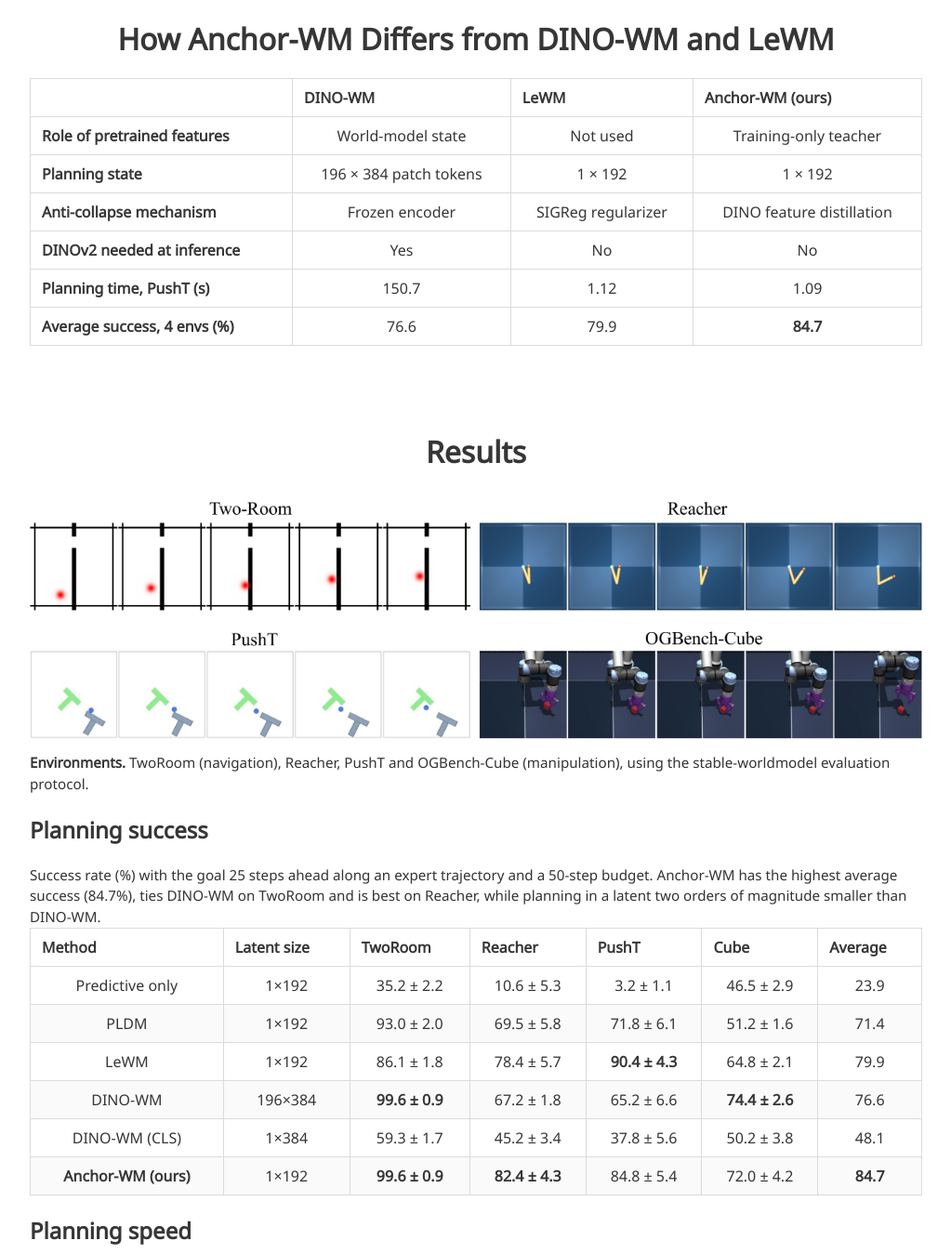
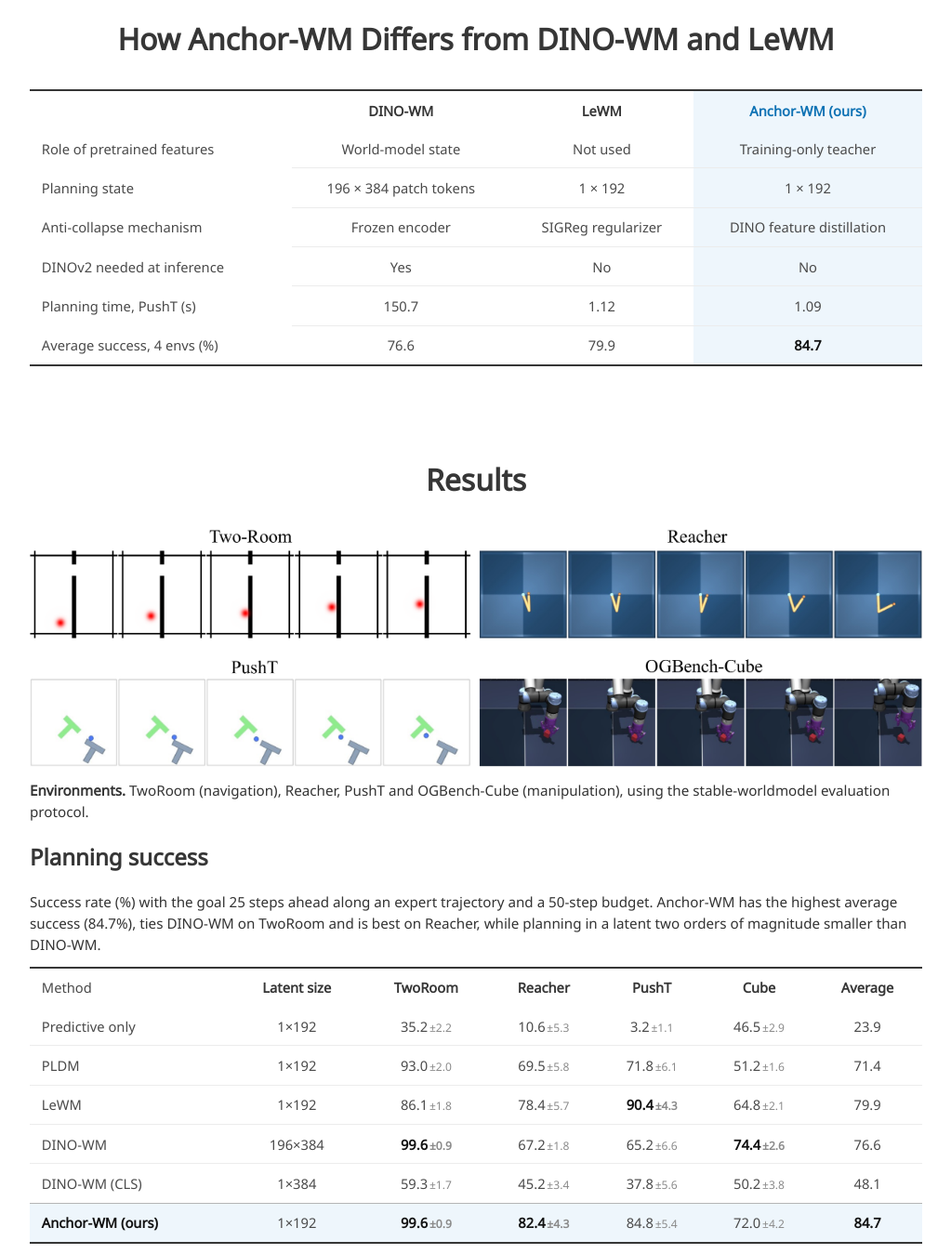
Before and after one commit to YWangatTUD/anchor-wm, a plain HTML site: page index.html in a window 1280 px wide. Shown: the part 2380-3729 px from the top of the page at 93% size, without its empty margins (128-1151 px from the left). Drawn offline with nearby package versions, Linux system fonts and the light colour scheme; some icons are missing; a web font is replaced by a local one.

Commit message:
Restyle result tables

```diff
--- a/index.html
+++ b/index.html
@@ -108,8 +108,18 @@
     .stat .lbl { color: #555; font-size: .95rem; }
     .faq dt { font-weight: 600; margin-top: 1.1rem; }
     .faq dd { margin-left: 0; }
-    table.results td, table.results th { text-align: center; vertical-align: middle; white-space: nowrap; }
-    table.results tr.ours { background: #eef6fc; }
+    .ptable { width: 100%; border-collapse: collapse; font-size: .92rem; font-variant-numeric: tabular-nums;
+              border-top: 2px solid #363636; border-bottom: 2px solid #363636; margin: .75rem 0 .5rem; }
+    table.ptable th:not([align]), table.ptable td { padding: .6rem .8rem; text-align: center; vertical-align: middle; border: none; }
+    .ptable thead th { border-bottom: 1px solid #363636; font-weight: 600; color: #363636; white-space: nowrap; }
+    table.ptable tbody tr + tr th, table.ptable tbody tr + tr td { border-top: 1px solid #ececec; }
+    table.ptable tbody th:not([align]), table.ptable td.name, table.ptable thead th.name { text-align: left; font-weight: 500; color: #4a4a4a; white-space: nowrap; }
+    .ptable .ours { background: #eef6fc; }
+    .ptable thead th.ours { color: hsl(204, 86%, 38%); }
+    .ptable tr.ours td { font-weight: 500; }
+    .ptable tbody tr.sep td { border-top: 1px solid #b5b5b5; }
+    .ptable .pm { color: #8a8a8a; font-size: .82em; margin-left: .15em; }
+    .ptable b { color: #111; }
     .caption { font-size: .95rem; color: #333; margin-top: .5rem; }
     figure { margin: 1.5rem 0; }
   </style>
@@ -278,17 +288,17 @@
     <div class="container is-max-desktop">
       <h2 class="title is-3 has-text-centered">How Anchor-WM Differs from DINO-WM and LeWM</h2>
       <div class="table-container">
-        <table class="table is-bordered is-fullwidth results">
+        <table class="ptable">
           <thead>
-            <tr><th></th><th>DINO-WM</th><th>LeWM</th><th>Anchor-WM (ours)</th></tr>
+            <tr><th></th><th>DINO-WM</th><th>LeWM</th><th class="ours">Anchor-WM (ours)</th></tr>
           </thead>
           <tbody>
-            <tr><th>Role of pretrained features</th><td>World-model state</td><td>Not used</td><td>Training-only teacher</td></tr>
-            <tr><th>Planning state</th><td>196 &times; 384 patch tokens</td><td>1 &times; 192</td><td>1 &times; 192</td></tr>
-            <tr><th>Anti-collapse mechanism</th><td>Frozen encoder</td><td>SIGReg regularizer</td><td>DINO feature distillation</td></tr>
-            <tr><th>DINOv2 needed at inference</th><td>Yes</td><td>No</td><td>No</td></tr>
-            <tr><th>Planning time, PushT (s)</th><td>150.7</td><td>1.12</td><td>1.09</td></tr>
-            <tr><th>Average success, 4 envs (%)</th><td>76.6</td><td>79.9</td><td><b>84.7</b></td></tr>
+            <tr><th>Role of pretrained features</th><td>World-model state</td><td>Not used</td><td class="ours">Training-only teacher</td></tr>
+            <tr><th>Planning state</th><td>196 &times; 384 patch tokens</td><td>1 &times; 192</td><td class="ours">1 &times; 192</td></tr>
+            <tr><th>Anti-collapse mechanism</th><td>Frozen encoder</td><td>SIGReg regularizer</td><td class="ours">DINO feature distillation</td></tr>
+            <tr><th>DINOv2 needed at inference</th><td>Yes</td><td>No</td><td class="ours">No</td></tr>
+            <tr><th>Planning time, PushT (s)</th><td>150.7</td><td>1.12</td><td class="ours">1.09</td></tr>
+            <tr><th>Average success, 4 envs (%)</th><td>76.6</td><td>79.9</td><td class="ours"><b>84.7</b></td></tr>
           </tbody>
         </table>
       </div>
@@ -311,15 +321,15 @@
         budget. Anchor-WM has the highest average success (84.7%), ties DINO-WM on TwoRoom and is best on
         Reacher, while planning in a latent two orders of magnitude smaller than DINO-WM.</p>
       <div class="table-container">
-        <table class="table is-bordered is-striped is-fullwidth results">
-          <thead><tr><th>Method</th><th>Latent size</th><th>TwoRoom</th><th>Reacher</th><th>PushT</th><th>Cube</th><th>Average</th></tr></thead>
+        <table class="ptable">
+          <thead><tr><th class="name">Method</th><th>Latent size</th><th>TwoRoom</th><th>Reacher</th><th>PushT</th><th>Cube</th><th>Average</th></tr></thead>
           <tbody>
-            <tr><td>Predictive only</td><td>1&times;192</td><td>35.2 &plusmn; 2.2</td><td>10.6 &plusmn; 5.3</td><td>3.2 &plusmn; 1.1</td><td>46.5 &plusmn; 2.9</td><td>23.9</td></tr>
-            <tr><td>PLDM</td><td>1&times;192</td><td>93.0 &plusmn; 2.0</td><td>69.5 &plusmn; 5.8</td><td>71.8 &plusmn; 6.1</td><td>51.2 &plusmn; 1.6</td><td>71.4</td></tr>
-            <tr><td>LeWM</td><td>1&times;192</td><td>86.1 &plusmn; 1.8</td><td>78.4 &plusmn; 5.7</td><td><b>90.4 &plusmn; 4.3</b></td><td>64.8 &plusmn; 2.1</td><td>79.9</td></tr>
-            <tr><td>DINO-WM</td><td>196&times;384</td><td><b>99.6 &plusmn; 0.9</b></td><td>67.2 &plusmn; 1.8</td><td>65.2 &plusmn; 6.6</td><td><b>74.4 &plusmn; 2.6</b></td><td>76.6</td></tr>
-            <tr><td>DINO-WM (CLS)</td><td>1&times;384</td><td>59.3 &plusmn; 1.7</td><td>45.2 &plusmn; 3.4</td><td>37.8 &plusmn; 5.6</td><td>50.2 &plusmn; 3.8</td><td>48.1</td></tr>
-            <tr class="ours"><td><b>Anchor-WM (ours)</b></td><td>1&times;192</td><td><b>99.6 &plusmn; 0.9</b></td><td><b>82.4 &plusmn; 4.3</b></td><td>84.8 &plusmn; 5.4</td><td>72.0 &plusmn; 4.2</td><td><b>84.7</b></td></tr>
+            <tr><td class="name">Predictive only</td><td>1&times;192</td><td>35.2<span class="pm">&plusmn;2.2</span></td><td>10.6<span class="pm">&plusmn;5.3</span></td><td>3.2<span class="pm">&plusmn;1.1</span></td><td>46.5<span class="pm">&plusmn;2.9</span></td><td>23.9</td></tr>
+            <tr><td class="name">PLDM</td><td>1&times;192</td><td>93.0<span class="pm">&plusmn;2.0</span></td><td>69.5<span class="pm">&plusmn;5.8</span></td><td>71.8<span class="pm">&plusmn;6.1</span></td><td>51.2<span class="pm">&plusmn;1.6</span></td><td>71.4</td></tr>
+            <tr><td class="name">LeWM</td><td>1&times;192</td><td>86.1<span class="pm">&plusmn;1.8</span></td><td>78.4<span class="pm">&plusmn;5.7</span></td><td><b>90.4<span class="pm">&plusmn;4.3</span></b></td><td>64.8<span class="pm">&plusmn;2.1</span></td><td>79.9</td></tr>
+            <tr><td class="name">DINO-WM</td><td>196&times;384</td><td><b>99.6<span class="pm">&plusmn;0.9</span></b></td><td>67.2<span class="pm">&plusmn;1.8</span></td><td>65.2<span class="pm">&plusmn;6.6</span></td><td><b>74.4<span class="pm">&plusmn;2.6</span></b></td><td>76.6</td></tr>
+            <tr><td class="name">DINO-WM (CLS)</td><td>1&times;384</td><td>59.3<span class="pm">&plusmn;1.7</span></td><td>45.2<span class="pm">&plusmn;3.4</span></td><td>37.8<span class="pm">&plusmn;5.6</span></td><td>50.2<span class="pm">&plusmn;3.8</span></td><td>48.1</td></tr>
+            <tr class="ours sep"><td class="name"><b>Anchor-WM (ours)</b></td><td>1&times;192</td><td><b>99.6<span class="pm">&plusmn;0.9</span></b></td><td><b>82.4<span class="pm">&plusmn;4.3</span></b></td><td>84.8<span class="pm">&plusmn;5.4</span></td><td>72.0<span class="pm">&plusmn;4.2</span></td><td><b>84.7</b></td></tr>
           </tbody>
         </table>
       </div>
```
